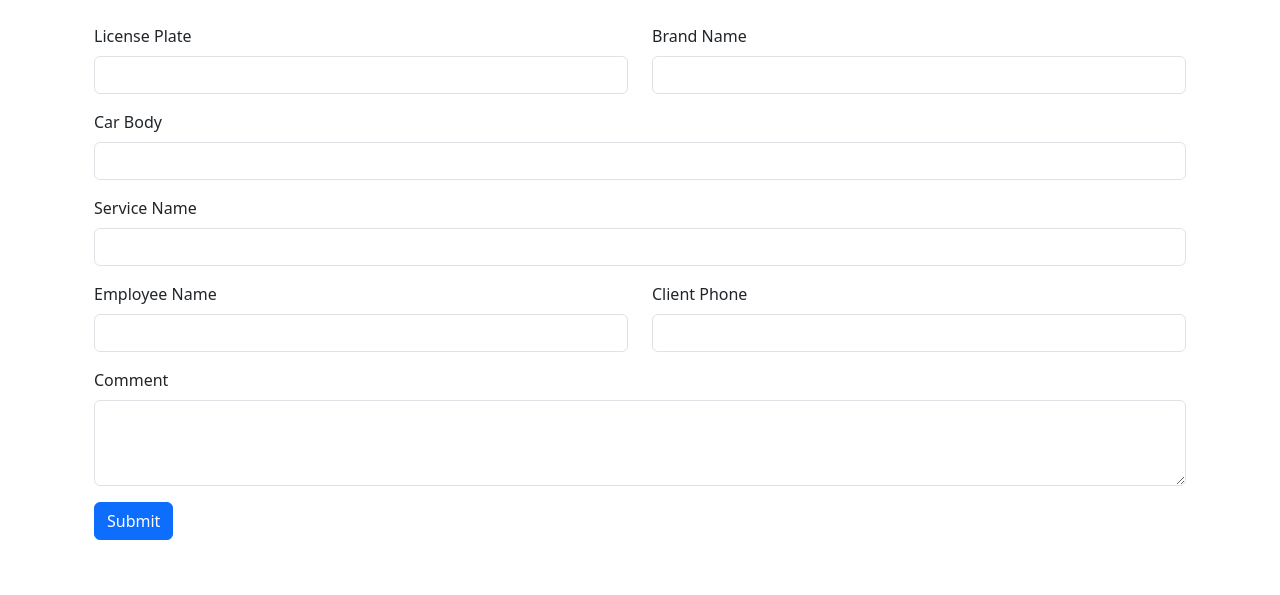
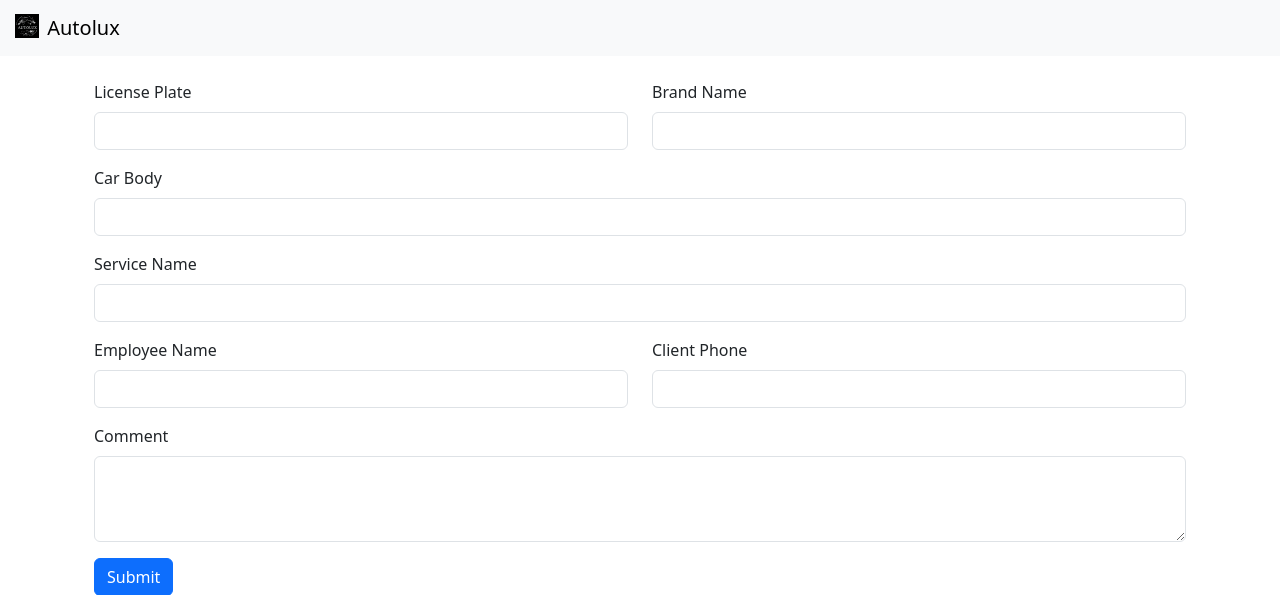
Before and after one commit to Zhaka05/AutoluxCRM, a FastAPI app: page /create-order in a window 1280 px wide. Shown: the top 595 px of the page. Run offline with FastAPI, Linux system fonts and the light colour scheme.

Commit message:
add README file and add navbar to main page

```diff
--- a/main.py
+++ b/main.py
@@ -1,6 +1,7 @@
 from fastapi import FastAPI, Request, Depends, Form
 from fastapi.templating import Jinja2Templates
 from fastapi.responses import RedirectResponse
+from fastapi.staticfiles import StaticFiles
 from sqlmodel import Session, select
 from database import create_db_and_tables, get_session
 from models import ServiceTicket
@@ -62,3 +63,7 @@ def get_orders(request: Request, session: SessionDep):
     # view to list all tickets
     tickets = session.exec(select(ServiceTicket)).all()
     return templates.TemplateResponse(request=request, name="orders.html", context={"tickets": tickets})
+
+
+
+app.mount("/static", StaticFiles(directory="."), name="static")
--- a/templates/base.html
+++ b/templates/base.html
@@ -10,9 +10,23 @@
         crossorigin="anonymous"
     />
 </head>
+<header>
+    <nav class="navbar bg-body-tertiary">
+      <div class="container-fluid">
+        <a class="navbar-brand" href="/">
+              <img src="static/autolux.svg" alt="" width="30" height="24" class="d-inline-block align-text-top">
+          Autolux
+        </a>
+      </div>
+    </nav>
+
+</header>
 <body>
       {% block body %}
       {% endblock %}
       <script src="https://cdn.jsdelivr.net/npm/bootstrap@5.3.8/dist/js/bootstrap.bundle.min.js"></script>
 </body>
+<footer>
+
+</footer>
 </html>
```
Also changed, not shown: README.md (added), autolux.svg (added), 1 other file.
